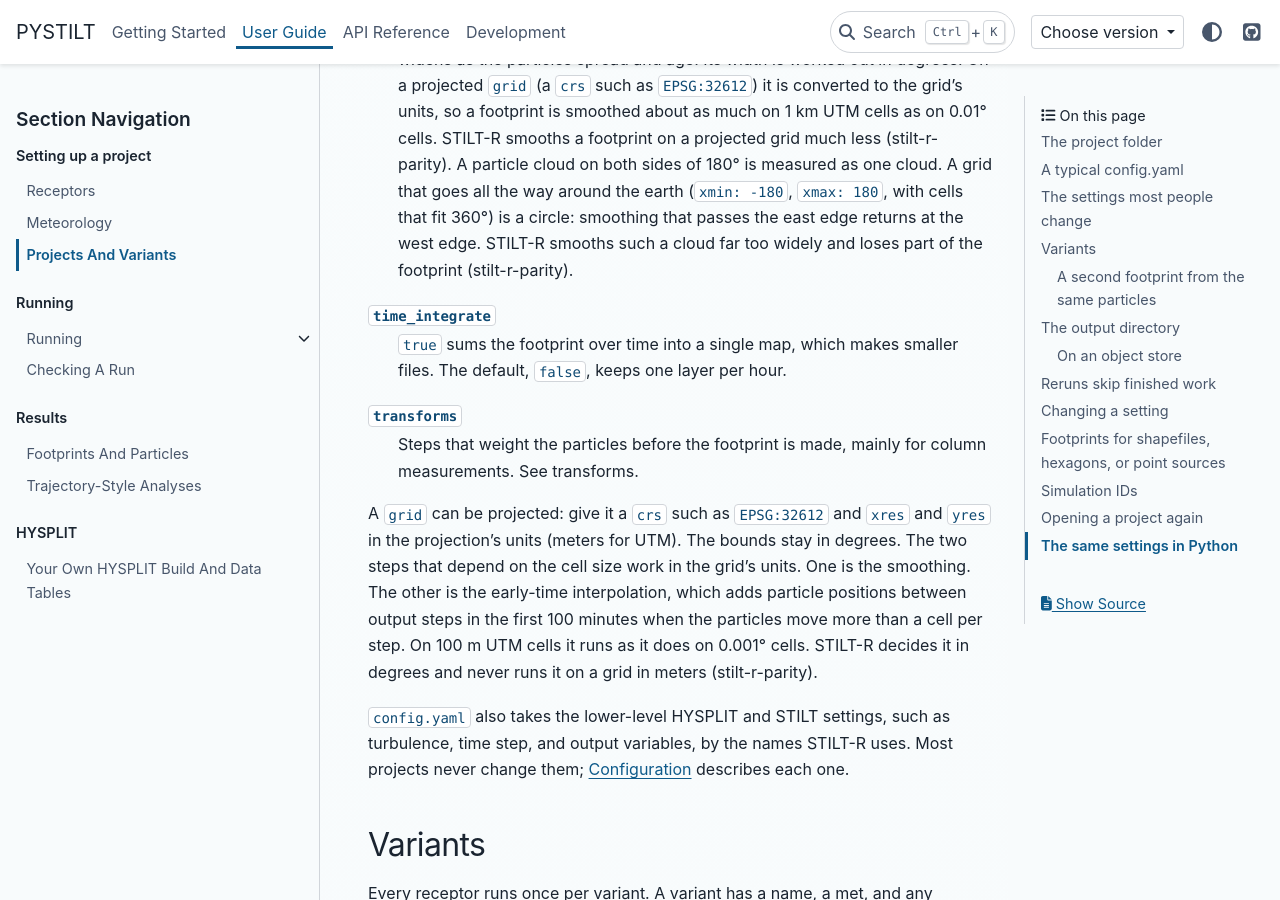
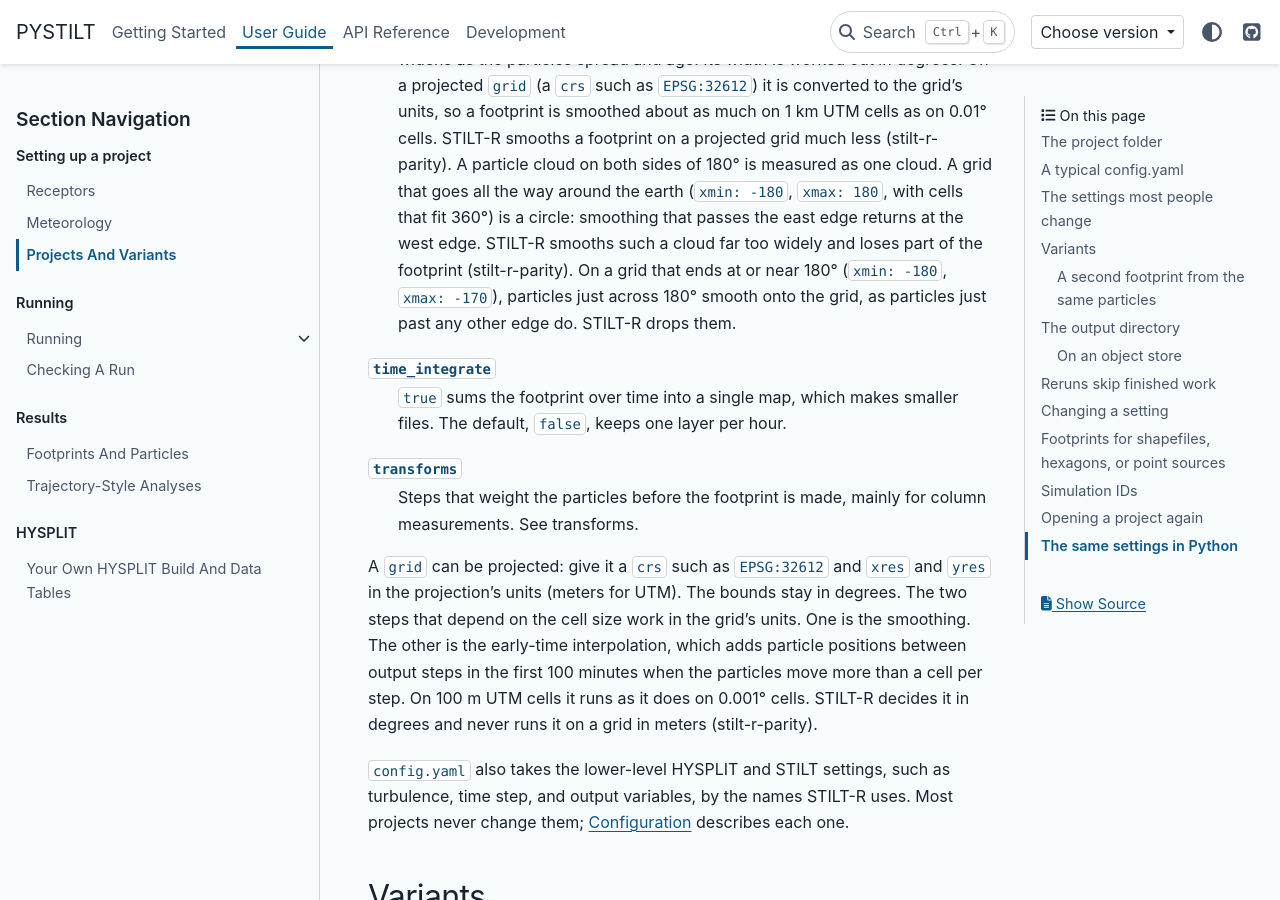
Before and after one commit to fbirds5230/runtraj, a Sphinx documentation site: the page built from docs/guides/projects.rst, in a window 1280 px wide and 900 px high, scrolled down 2336 px. Built offline with Sphinx 7.4.7 and the PyData theme 0.15.4, drawn with Linux system fonts in a browser that asks for light colours; pages that are not in the unit, such as notebooks, are missing from menus.

Commit message:
fix(footprint): smooth particles just across 180 degrees onto a grid that ends at or near it
On a longitude/latitude grid with an edge at or near 180 degrees (-180 to
-170, or 170 to 180), particles written just across 180 degrees were
dropped, smoothing included: a cloud only on that side gave EmptyFootprint,
and a cloud on both sides lost what was written on the far side. Now a
longitude off the padded grid is moved by a whole turn when that puts it on
the padded grid, as particles just past any other edge smooth onto it.
Longitudes already on the padded grid are not touched, so a grid whose
padding does not reach 180 degrees gets the same footprint, bit for bit.
STILT-R drops these particles; the difference is listed on the parity page.

Fixes jmineau/PYSTILT#321

```diff
--- a/docs/guides/projects.rst
+++ b/docs/guides/projects.rst
@@ -114,7 +114,10 @@ These footprint settings sit next to ``grid`` at the top level:
    around the earth (``xmin: -180``, ``xmax: 180``, with cells that fit
    360°) is a circle: smoothing that passes the east edge returns at the
    west edge. STILT-R smooths such a cloud far too widely and loses part
-   of the footprint (:ref:`stilt-r-parity`).
+   of the footprint (:ref:`stilt-r-parity`). On a grid that ends at or
+   near 180° (``xmin: -180``, ``xmax: -170``), particles just across 180°
+   smooth onto the grid, as particles just past any other edge do.
+   STILT-R drops them.
 
 ``time_integrate``
    ``true`` sums the footprint over time into a single map, which makes
```
